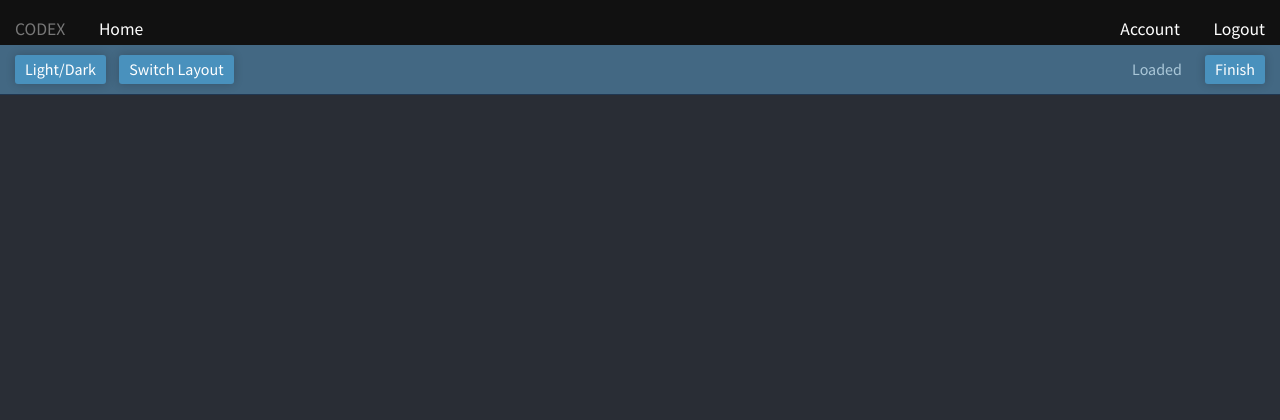
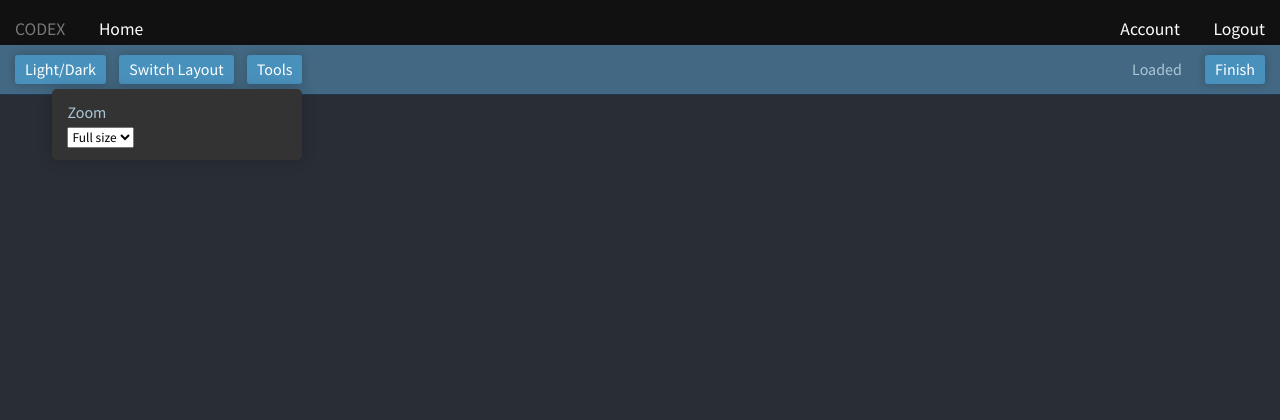
Before and after one commit to mod2/codex, a Django app: page /projects/1/items/1/ in a window 1280 px wide. Shown: the top 420 px of the page. Run offline with Django 3.2, Linux system fonts and the light colour scheme; a user stored in the database is signed in; tables that the repository leaves empty hold one stand-in row (values such as "Sample post"); parts of the project's set-up code (start-up, migrations or seed data) failed here and were passed over.

Commit message:
Initial zoom stuff

```diff
--- a/codex/static/style.css
+++ b/codex/static/style.css
@@ -382,9 +382,11 @@ body #main.transcribe .item {
 }
 
 body #main.transcribe .item.image img {
+	-webkit-transition: max-width .25s ease-in-out;
 	display: block;
-	max-width: 1200px; /* Temporary hack */
 	margin: 0px auto;
+	max-width: 1200px; /* Default */
+	transition: max-width .25s ease-in-out;
 }
 
 body #main.transcribe .item.audio {
@@ -1079,3 +1081,41 @@ ul.errorlist li {
 	float: left;
 	height: 100%;
 }
+
+
+/* Tool menus */
+/* -------------------------------------------------- */
+
+body #main.transcribe header div {
+	position: relative;
+}
+
+body #main.transcribe header .tools-menu {
+	background: #333;
+	border-radius: 5px;
+	box-shadow: 0 0 15px rgba(0, 0, 0, 0.2);
+	color: #fff;
+	margin-top: 5px;
+	min-width: 250px;
+	position: absolute;
+	right: 0;
+	z-index: 80000;
+}
+
+body #main.transcribe header .tools-menu .tool-group {
+	padding: 12px 15px;
+}
+
+body #main.transcribe header .tools-menu label {
+	display: block;
+	margin-bottom: 3px;
+	padding: 0;
+}
+
+body #main.transcribe header .tools-menu select {
+	display: block;
+}
+
+body #main.transcribe header .tools-menu select {
+	display: block;
+}
--- a/transcribe/templates/transcribe.html
+++ b/transcribe/templates/transcribe.html
@@ -7,9 +7,24 @@
 	<div class="left">
 		<span class="toggle-lights">Light/Dark</span>
 		<span class="toggle-layout">Switch Layout</span>
+		<span class="tools">Tools</span>
 
-		<div class="controls-image">
-
+		<div class="tools-menu tools-image">
+			<div class="tool-group">
+				<label>Zoom</label>
+				<select>
+					<option value="full">Full size</option>
+					<option value="40">40%</option>
+					<option value="60">60%</option>
+					<option value="80">80%</option>
+					<option value="100">100%</option>
+					<option value="120">120%</option>
+					<option value="140">140%</option>
+					<option value="160">160%</option>
+					<option value="180">180%</option>
+					<option value="200">200%</option>
+				</select>
+			</div>
 		</div>
 	</div>
 	<div class="right">
```
